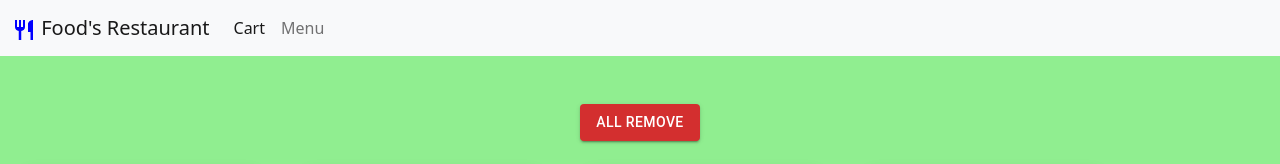
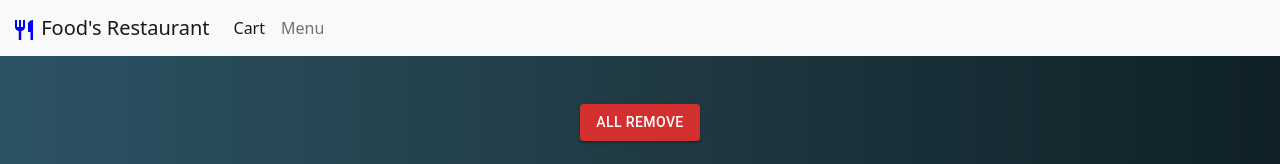
Before and after one commit to pintookewat/pintoo, a React (Create React App) app: page /#/ in a window 1280 px wide. Shown: the top 164 px of the page. Built offline with nearby package versions, Linux system fonts and the light colour scheme.

Commit message:
Update index.css

```diff
--- a/src/index.css
+++ b/src/index.css
@@ -5,15 +5,15 @@
 }
 
 body {
-  background-color: lightgreen !important;
+  background: #0F2027;
+  background: -webkit-linear-gradient(to right, #2C5364, #203A43, #0F2027);
+  background: linear-gradient(to right, #2C5364, #203A43, #0F2027);
+
 }
 
 .card {
-  margin: 2%;
-  /* transition: all 0.4s cubic-bezier(0.175, 0.885, 0, 1); */
-  /* width: 21.25%; */
+  margin: 4%;
   width: 230px !important;
-  /* border-radius: 12px !important; */
   float: left;
 }
 
@@ -61,3 +61,10 @@ body {
   margin-top: -3px;
   text-decoration: underline transparent;
 }
+.sample{
+  border: lightblue solid 5px;
+  background-color: lightgreen;
+  height: 200px;
+  width: 500px;
+  margin-left: 100px;
+}
```
